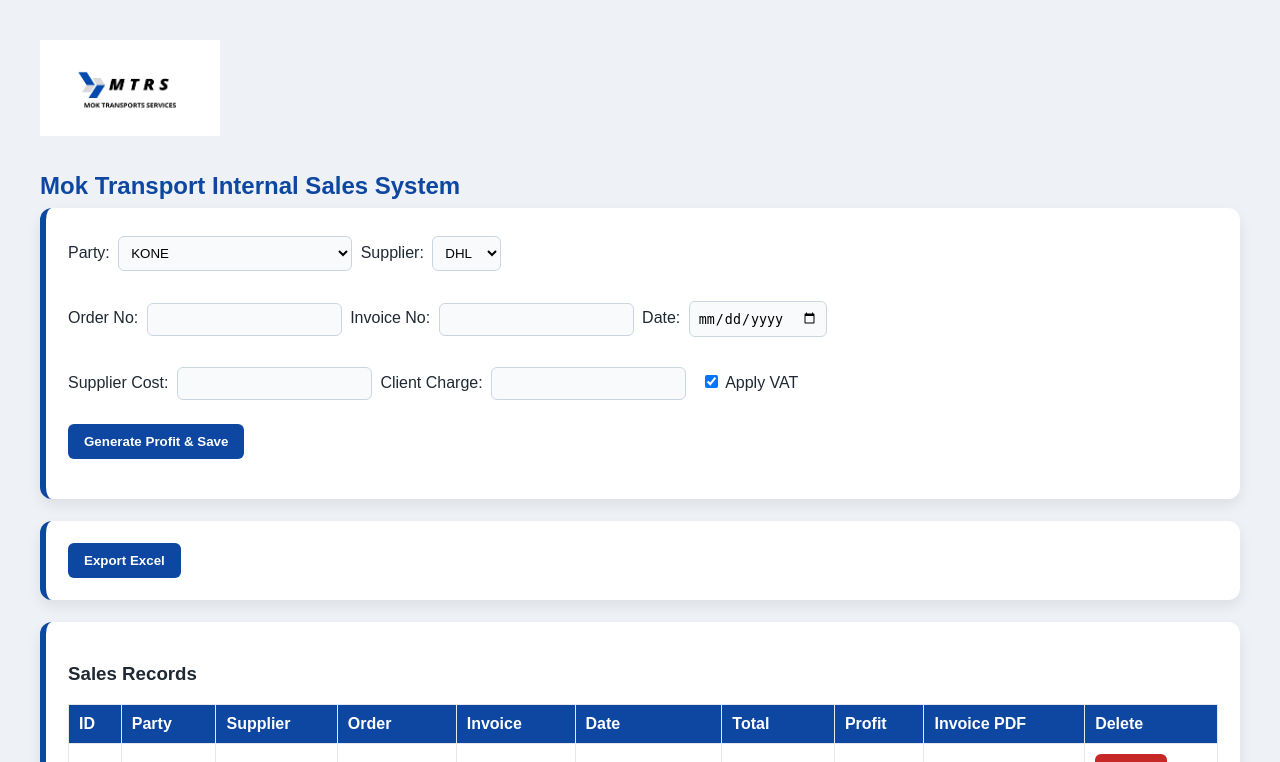
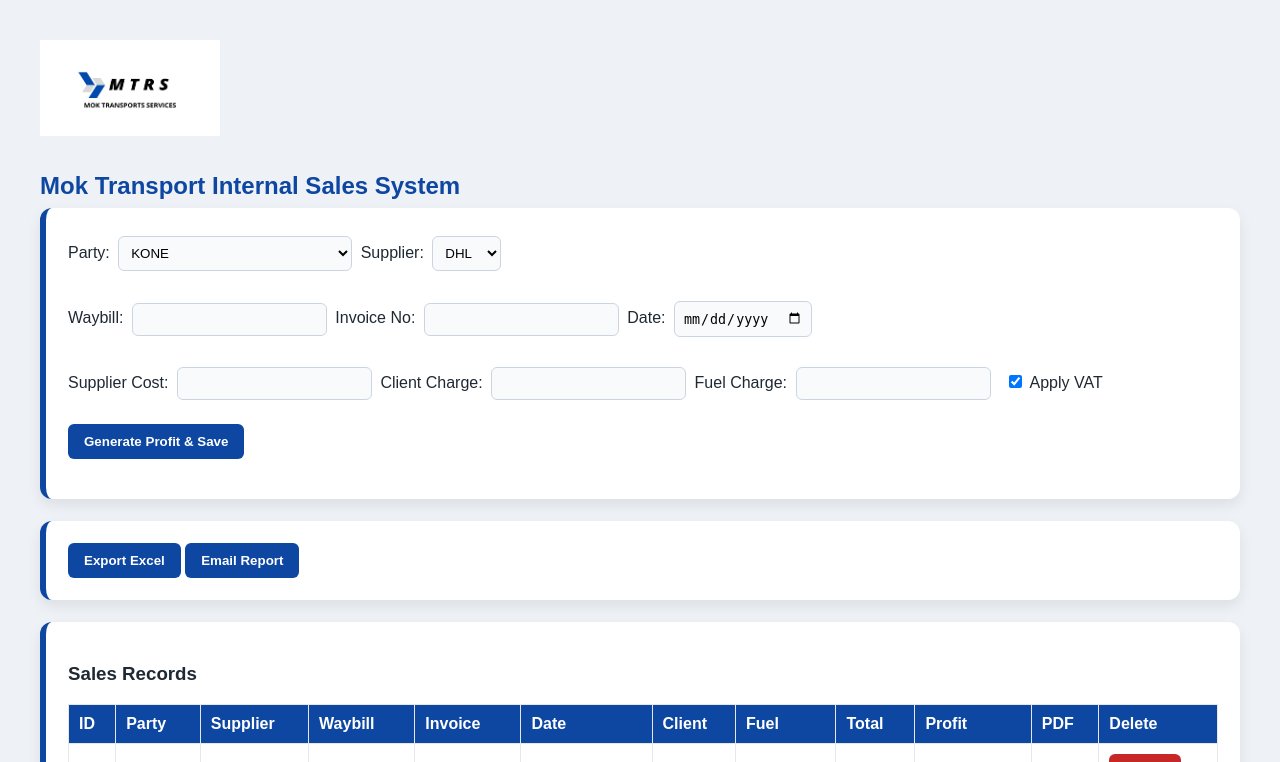
Before and after one commit to thakanentlele209/mok-sale-system, a FastAPI app: page / in a window 1280 px wide. Shown: the top 762 px of the page. Run offline with FastAPI, Linux system fonts and the light colour scheme; data comes from the database, SQL or seed files in the repository.

Commit message:
UI updates: waybill + fuel charge + email button

```diff
--- a/requirements.txt
+++ b/requirements.txt
@@ -5,4 +5,4 @@ pandas
 reportlab
 openpyxl
 python-multipart
-gunicorn
+aiofiles
--- a/templates/index.html
+++ b/templates/index.html
@@ -4,6 +4,7 @@
 <head>
     <title>Mok Transport Internal Sales System</title>
     <script src="https://cdn.jsdelivr.net/npm/chart.js"></script>
+
     <style>
         body {
             font-family: Arial, Helvetica, sans-serif;
@@ -31,8 +32,7 @@
             border-left: 6px solid #0d47a1;
         }
 
-        input,
-        select {
+        input, select {
             padding: 8px;
             margin: 6px 4px;
             border: 1px solid #cbd5e1;
@@ -46,8 +46,7 @@
             background: white;
         }
 
-        th,
-        td {
+        th, td {
             border: 1px solid #e5e7eb;
             padding: 10px;
             text-align: left;
@@ -93,7 +92,6 @@
             color: #374151;
         }
     </style>
-
 </head>
 
 <body>
@@ -122,12 +120,13 @@
 
 <br><br>
 
-            Order No: <input id="order">
+Waybill: <input id="waybill">
 Invoice No: <input id="invoice">
 Date: <input type="date" id="date"><br><br>
 
 Supplier Cost: <input type="number" id="supplier_cost">
 Client Charge: <input type="number" id="client_charge">
+Fuel Charge: <input type="number" id="fuel_charge">
 
 <label>
 <input type="checkbox" id="vatToggle" checked>
@@ -145,9 +144,8 @@
 </div>
 
 <div class="card">
-        <button onclick="window.location='/export-excel'">
-            Export Excel
-        </button>
+<button onclick="window.location='/export-excel'">Export Excel</button>
+<button onclick="window.location='/email-report'">Email Report</button>
 </div>
 
 <div class="card">
@@ -165,7 +163,7 @@
 let chart = null;
 
 async function loadSales() {
-            try {
+
 const res = await fetch("/sales");
 const data = await res.json();
 
@@ -173,12 +171,22 @@
 
 table.innerHTML = `
 <tr>
-<th>ID</th><th>Party</th><th>Supplier</th><th>Order</th>
-<th>Invoice</th><th>Date</th><th>Total</th>
-<th>Profit</th><th>Invoice PDF</th><th>Delete</th>
+<th>ID</th>
+<th>Party</th>
+<th>Supplier</th>
+<th>Waybill</th>
+<th>Invoice</th>
+<th>Date</th>
+<th>Client</th>
+<th>Fuel</th>
+<th>Total</th>
+<th>Profit</th>
+<th>PDF</th>
+<th>Delete</th>
 </tr>`;
 
 data.forEach(row => {
+
 table.innerHTML += `<tr>
 <td>${row[0]}</td>
 <td>${row[1]}</td>
@@ -186,31 +194,27 @@
 <td>${row[3]}</td>
 <td>${row[4]}</td>
 <td>${row[5]}</td>
+<td>${row[6]}</td>
 <td>${row[7]}</td>
 <td>${row[8]}</td>
+<td>${row[9]}</td>
 <td><a href="/invoice/${row[0]}" target="_blank">PDF</a></td>
 <td><button class="delete-btn" onclick="deleteSale(${row[0]})">Delete</button></td>
 </tr>`;
+
 });
 
-            } catch (err) {
-                console.error("Sales load error:", err);
-            }
 }
 
 async function deleteSale(id) {
-
-            const confirmDelete = confirm("Are you sure you want to delete this sale?");
-            if (!confirmDelete) return;
-
+if (!confirm("Delete this sale?")) return;
 await fetch(`/delete-sale/${id}`, { method: "DELETE" });
-
 loadSales();
 loadMonthlyDashboard();
 }
 
 async function loadMonthlyDashboard() {
-            try {
+
 const res = await fetch("/dashboard-monthly");
 const data = await res.json();
 
@@ -230,12 +234,10 @@
 }
 });
 
-            } catch (err) {
-                console.error("Dashboard error:", err);
-            }
 }
 
 document.getElementById("saleForm").addEventListener("submit", async (e) => {
+
 e.preventDefault();
 
 const vatEnabled = document.getElementById("vatToggle").checked;
@@ -243,11 +245,12 @@
 const sale = {
 party: document.getElementById("party").value,
 supplier: document.getElementById("supplier").value,
-                order_no: document.getElementById("order").value,
+waybill: document.getElementById("waybill").value,
 invoice_no: document.getElementById("invoice").value,
 sale_date: document.getElementById("date").value,
 supplier_cost: parseFloat(document.getElementById("supplier_cost").value || 0),
-                client_charge: parseFloat(document.getElementById("client_charge").value || 0)
+client_charge: parseFloat(document.getElementById("client_charge").value || 0),
+fuel_charge: parseFloat(document.getElementById("fuel_charge").value || 0)
 };
 
 const res = await fetch(`/record-sale?vat_enabled=${vatEnabled}`, {
@@ -263,6 +266,7 @@
 
 loadSales();
 loadMonthlyDashboard();
+
 });
 
 loadSales();
@@ -271,5 +275,4 @@
 </script>
 
 </body>
-
 </html>
```
Also changed, not shown: 1 other file. Lines whose indentation alone changed are shown as unchanged.
